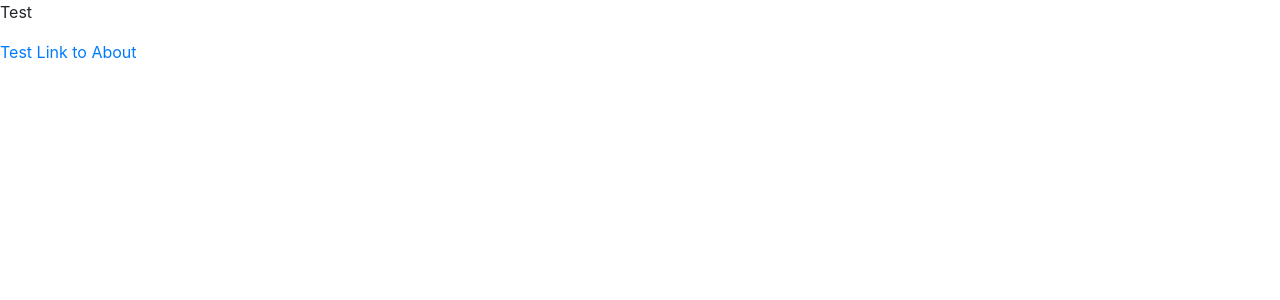
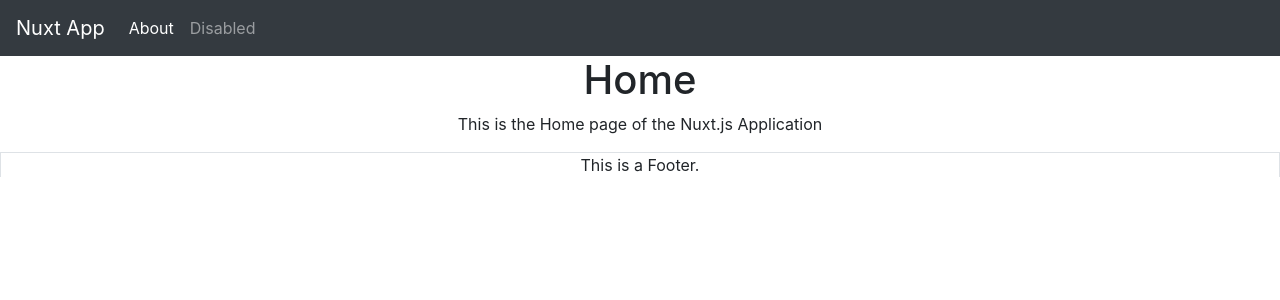
Before and after one commit to Jpete170/Film-Finder-Nuxt, a Nuxt app: page / in a window 1280 px wide. Shown: the top 300 px of the page. Built offline with nearby package versions, Linux system fonts and the light colour scheme.

Commit message:
add some files / pages / whatever

```diff
--- /dev/null
+++ b/components/Footer.vue
@@ -0,0 +1,11 @@
+<template>
+    <div class="text-center border border-bottom-0">
+        <p>This is a Footer.</p>
+    </div>
+</template>
+
+<script>
+    export default{
+        name: "Footer"
+    }
+</script>
--- a/components/HomePage.vue
+++ /dev/null
@@ -1,14 +0,0 @@
-<template>
-  <div class="relative flex items-top justify-center min-h-screen bg-gray-100 sm:items-center sm:pt-0">
-    <div>
-      <p>Test</p>
-      <NuxtLink to="about">Test Link to About</NuxtLink>
-    </div>
-  </div>
-</template>
-
-<script>
-export default {
-  name: 'HomePage'
-}
-</script>
--- /dev/null
+++ b/components/NavBar.vue
@@ -0,0 +1,23 @@
+<template>
+    <div>
+        <b-navbar toggleable="lg" type="dark" variant="dark">
+            <b-navbar-brand href="/">Nuxt App</b-navbar-brand>
+
+            <b-navbar-toggle target="nav-collapse"></b-navbar-toggle>
+
+            <b-collapse id="nav-collapse" is-nav>
+            <b-navbar-nav>
+                <b-nav-item><NuxtLink to="/about" class="text-white">About</NuxtLink></b-nav-item>
+                <b-nav-item>Disabled</b-nav-item>
+            </b-navbar-nav>
+
+            </b-collapse>
+        </b-navbar>
+</div>
+</template>
+
+<script>
+    export default{
+        name: "Navbar"
+    }
+</script>
--- /dev/null
+++ b/layouts/default.vue
@@ -0,0 +1,7 @@
+<template>
+    <div>
+        <NavBar />
+        <Nuxt />
+        <Footer />
+    </div>
+</template>
--- a/nuxt.config.js
+++ b/nuxt.config.js
@@ -4,7 +4,7 @@ export default {
 
   // Global page headers: https://go.nuxtjs.dev/config-head
   head: {
-    title: 'nuxtapp',
+    title: 'Nuxt App',
     htmlAttrs: {
       lang: 'en'
     },
--- a/package.json
+++ b/package.json
@@ -10,10 +10,12 @@
     "test": "jest"
   },
   "dependencies": {
+    "@popperjs/core": "^2.11.2",
     "bootstrap": "^4.6.1",
     "bootstrap-vue": "^2.21.2",
     "core-js": "^3.19.3",
     "nuxt": "^2.15.8",
+    "portal-vue": "^2.1.7",
     "vue": "^2.6.14",
     "vue-server-renderer": "^2.6.14",
     "vue-template-compiler": "^2.6.14",
--- a/pages/index.vue
+++ b/pages/index.vue
@@ -1,9 +1,15 @@
 <template>
-  <HomePage/>
+   <div class="text-center">
+    <div>
+      <h1>Home</h1>
+      <p>This is the Home page of the Nuxt.js Application</p>
+    </div>
+  </div>
 </template>
 
 <script>
 export default {
-  name: 'IndexPage'
+  name: 'IndexPage',
+
 }
 </script>
```
Also changed, not shown: 1 other file (tests, documents, lock files or other folders).
